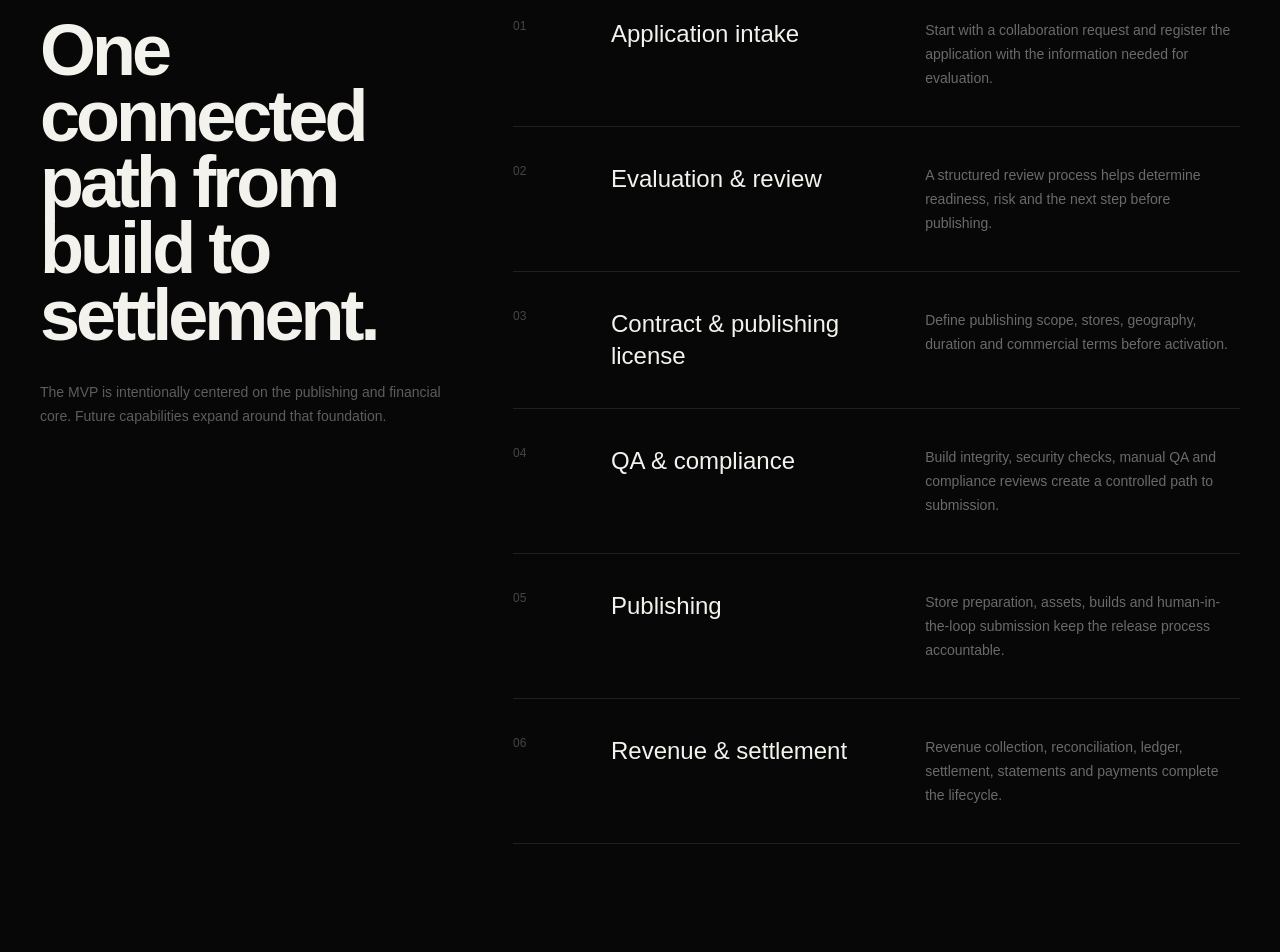
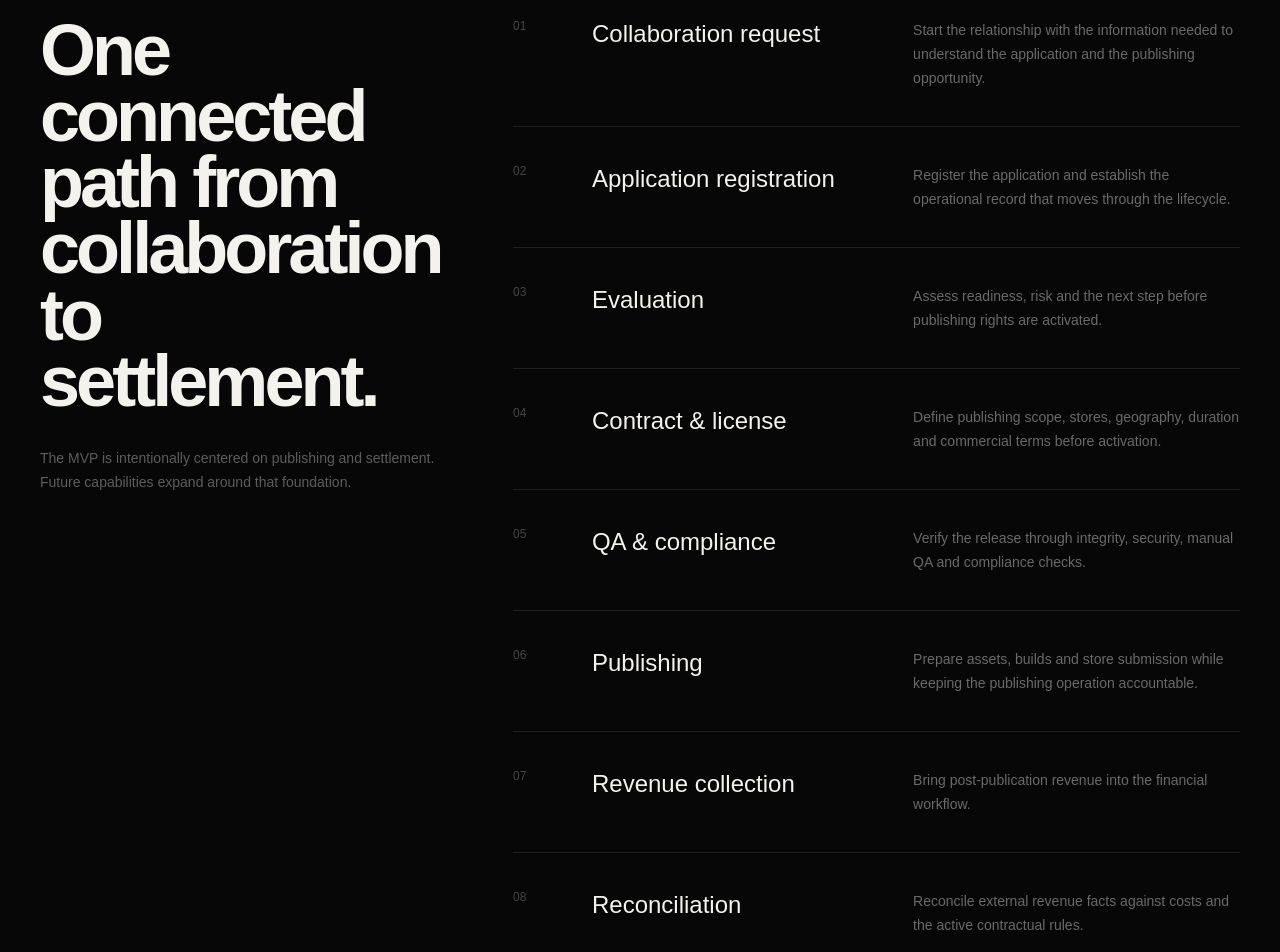
Before and after one commit to mohamad-es/Fonitas-website, a Next.js app: page / in a window 1280 px wide. Shown: the part 1440-2392 px from the top of the page. Built offline with nearby package versions, Linux system fonts and the light colour scheme.

Commit message:
align homepage lifecycle with full publishing flow

```diff
--- a/app/page.tsx
+++ b/app/page.tsx
@@ -9,12 +9,15 @@ import { FAQSection } from "@/components/home/faq-section";
 import { ContactSection } from "@/components/home/contact-section";
 
 const capabilities = [
-  ["01", "Application intake", "Start with a collaboration request and register the application with the information needed for evaluation."],
-  ["02", "Evaluation & review", "A structured review process helps determine readiness, risk and the next step before publishing."],
-  ["03", "Contract & publishing license", "Define publishing scope, stores, geography, duration and commercial terms before activation."],
-  ["04", "QA & compliance", "Build integrity, security checks, manual QA and compliance reviews create a controlled path to submission."],
-  ["05", "Publishing", "Store preparation, assets, builds and human-in-the-loop submission keep the release process accountable."],
-  ["06", "Revenue & settlement", "Revenue collection, reconciliation, ledger, settlement, statements and payments complete the lifecycle."],
+  ["01", "Collaboration request", "Start the relationship with the information needed to understand the application and the publishing opportunity."],
+  ["02", "Application registration", "Register the application and establish the operational record that moves through the lifecycle."],
+  ["03", "Evaluation", "Assess readiness, risk and the next step before publishing rights are activated."],
+  ["04", "Contract & license", "Define publishing scope, stores, geography, duration and commercial terms before activation."],
+  ["05", "QA & compliance", "Verify the release through integrity, security, manual QA and compliance checks."],
+  ["06", "Publishing", "Prepare assets, builds and store submission while keeping the publishing operation accountable."],
+  ["07", "Revenue collection", "Bring post-publication revenue into the financial workflow."],
+  ["08", "Reconciliation", "Reconcile external revenue facts against costs and the active contractual rules."],
+  ["09", "Settlement", "Create settlement, statement and payment records and close the financial loop."],
 ];
 
 const Arrow = () => <span aria-hidden="true">↗</span>;
@@ -49,7 +52,7 @@ export default function Home() {
           </div>
           <div className="max-w-3xl text-lg leading-8 text-white/45 sm:text-xl">
             <p>Fonitas is designed as an <span className="text-white/80">Application Publishing Operating System</span> — not just an app registration form, store publishing tool, dashboard or payment system.</p>
-            <p className="mt-6">It connects the operational steps around an application so developers and organizations can move from collaboration to publishing, growth and settlement through one accountable lifecycle.</p>
+            <p className="mt-6">It connects the operational steps around an application so developers and organizations can move from collaboration to publishing and financial close through one accountable lifecycle.</p>
           </div>
         </div>
       </section>
@@ -58,12 +61,12 @@ export default function Home() {
         <div className="grid gap-16 lg:grid-cols-[.72fr_1.28fr]">
           <div className="lg:sticky lg:top-32 lg:self-start">
             <p className="mb-5 text-xs uppercase tracking-[0.25em] text-[#ff5a1f]">The lifecycle</p>
-            <h2 className="font-display max-w-xl text-5xl font-semibold leading-[.92] sm:text-7xl">One connected path from build to settlement.</h2>
-            <p className="mt-8 max-w-md text-sm leading-6 text-white/35">The MVP is intentionally centered on the publishing and financial core. Future capabilities expand around that foundation.</p>
+            <h2 className="font-display max-w-xl text-5xl font-semibold leading-[.92] sm:text-7xl">One connected path from collaboration to settlement.</h2>
+            <p className="mt-8 max-w-md text-sm leading-6 text-white/35">The MVP is intentionally centered on publishing and settlement. Future capabilities expand around that foundation.</p>
           </div>
           <div className="border-t border-white/10">
             {capabilities.map(([number, title, description]) => (
-              <article key={number} className="group grid gap-5 border-b border-white/10 py-9 sm:grid-cols-[70px_1fr_1.1fr] sm:gap-7">
+              <article key={number} className="group grid gap-5 border-b border-white/10 py-9 sm:grid-cols-[55px_1fr_1.1fr] sm:gap-6">
                 <span className="text-xs text-white/25">{number}</span>
                 <h3 className="text-2xl font-medium transition group-hover:text-[#ff6a2a]">{title}</h3>
                 <p className="max-w-md text-sm leading-6 text-white/40">{description}</p>
```
